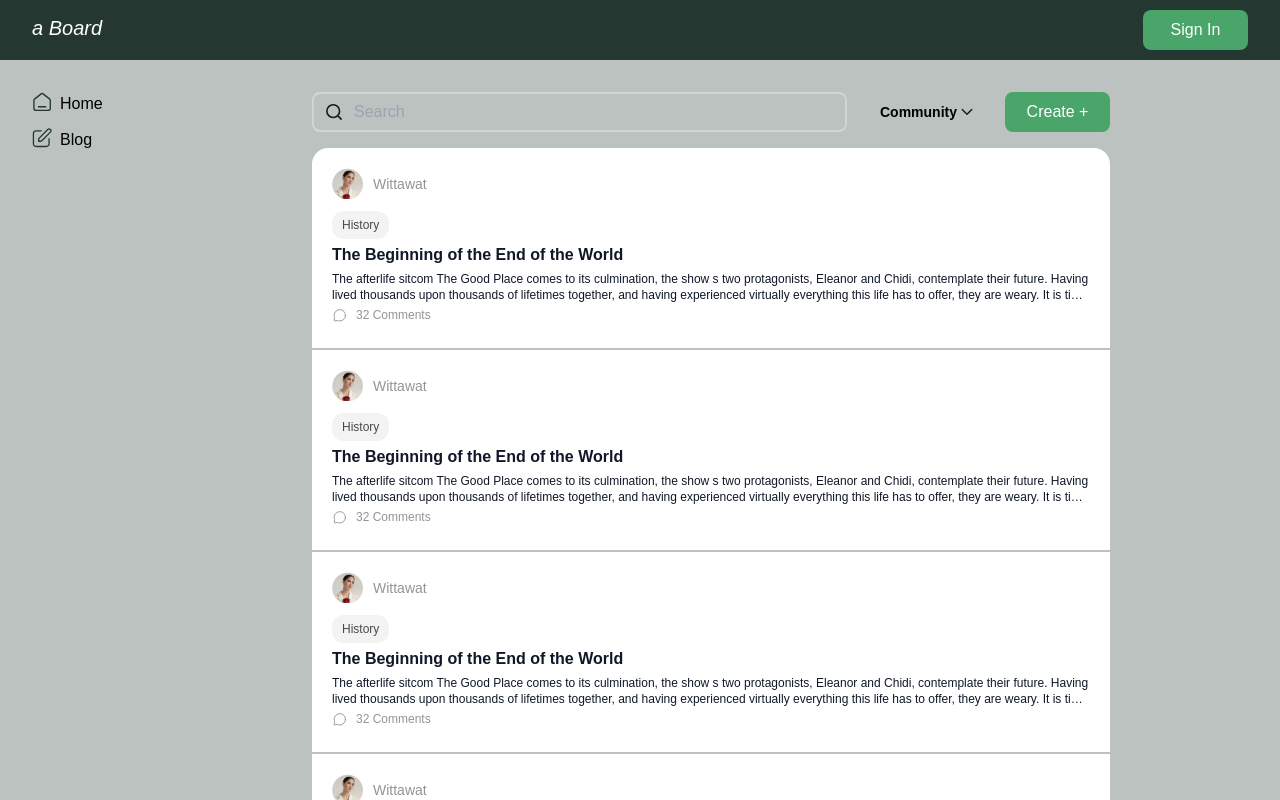
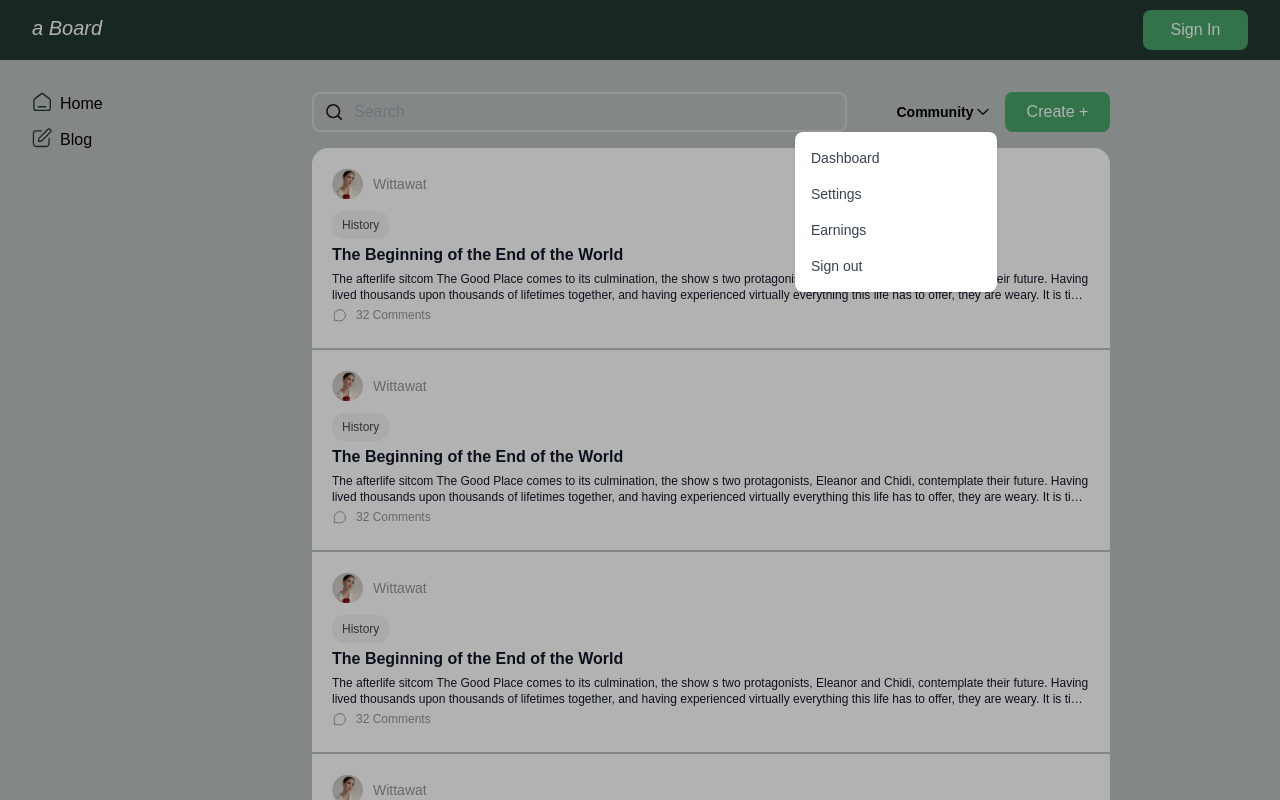
Before and after one commit to phum-athiphum/blog-website-nextjs, a Next.js app: page /homepage in a window 1280 px wide. Both pictures are taken after a click on the button "Community". Shown: the top 800 px of the page. Built offline with nearby package versions, Linux system fonts and the light colour scheme.

Commit message:
- separate dropdown in to dropdown default and dropdown in modal - add new bg-hover dropdown

```diff
--- a/app/components/Dropdown.tsx
+++ /dev/null
@@ -1,55 +0,0 @@
-import React from "react";
-import Image from "next/image";
-import DROPDOWN_ICON from "@icons/dropdown.svg";
-import GREEN_DROPDOWN_ICON from "@icons/green-dropdown.svg";
-
-
-interface DropdownProps {
-  isTransperent?: boolean;
-  mobileWidth?: string;
-  text: string
-}
-
-function Dropdown({
-  isTransperent = false,
-  mobileWidth = "w-full",
-  text
-}: DropdownProps) {
-  const dropdownStyle = isTransperent
-    ? "bg-transperent text-black font-semibold"
-    : "bg-white text-lightgreen border border-lightgreen";
-  return (
-    <div>
-      <button
-        className={`flex justify-center ${dropdownStyle} font-semibold rounded-lg text-sm px-5 py-2.5 text-center items-center ${mobileWidth} h-[40px] xl:w-full`}
-        type="button"
-      >
-        {text}
-        <Image
-          src={isTransperent ? DROPDOWN_ICON : GREEN_DROPDOWN_ICON}
-          alt="dropdown_icon"
-          className="w-[20px] h-[20px] my-auto"
-        />
-      </button>
-
-      <div className="z-10 hidden bg-white divide-y divide-gray-100 rounded-lg shadow w-44">
-        <ul className="py-2 text-sm text-gray-700">
-          <li>
-            <p className="block px-4 py-2 hover:bg-gray-100">Dashboard</p>
-          </li>
-          <li>
-            <p className="block px-4 py-2 hover:bg-gray-100 ">Settings</p>
-          </li>
-          <li>
-            <p className="block px-4 py-2 hover:bg-gray-100">Earnings</p>
-          </li>
-          <li>
-            <p className="block px-4 py-2 hover:bg-gray-100">Sign out</p>
-          </li>
-        </ul>
-      </div>
-    </div>
-  );
-}
-
-export default Dropdown;
--- /dev/null
+++ b/app/components/dropdown/Dropdown.tsx
@@ -0,0 +1,69 @@
+"use client";
+import React, { useState } from "react";
+import Image from "next/image";
+import DROPDOWN_ICON from "@icons/dropdown.svg";
+
+interface DropdownProps {
+  text: string;
+}
+
+function Dropdown({ text }: DropdownProps) {
+  const [isOpen, setIsOpen] = useState(false);
+  const dropdownStyle = "bg-transperent text-black font-semibold";
+
+  const toggleDropdown = () => {
+    setIsOpen(!isOpen);
+  };
+
+  const closeDropdown = () => {
+    setIsOpen(false);
+  };
+
+  return (
+    <div className="relative">
+      {/* Button to toggle dropdown */}
+      <button
+        className={`flex justify-center ${dropdownStyle} font-semibold rounded-lg text-sm xl:px-2.5 py-2.5 text-center items-center w-full h-[40px] xl:w-[105px]`}
+        type="button"
+        onClick={toggleDropdown}
+      >
+        {text}
+        <Image
+          src={DROPDOWN_ICON}
+          alt="dropdown_icon"
+          className="w-[20px] h-[20px] my-auto"
+        />
+      </button>
+
+      {/* Full-screen overlay */}
+      {isOpen && (
+        <div
+          className="fixed inset-0 bg-black bg-opacity-30 z-10"
+          onClick={closeDropdown}
+        />
+      )}
+
+      {/* Dropdown Menu */}
+      {isOpen && (
+        <div className="absolute right-0 z-20 bg-white divide-y divide-gray-100 rounded-lg shadow w-[202px]">
+          <ul className="py-2 text-sm text-gray-700">
+            <li>
+              <p className="block px-4 py-2 hover:bg-[#d8e9e4]">Dashboard</p>
+            </li>
+            <li>
+              <p className="block px-4 py-2 hover:bg-[#d8e9e4]">Settings</p>
+            </li>
+            <li>
+              <p className="block px-4 py-2 hover:bg-[#d8e9e4]">Earnings</p>
+            </li>
+            <li>
+              <p className="block px-4 py-2 hover:bg-[#d8e9e4]">Sign out</p>
+            </li>
+          </ul>
+        </div>
+      )}
+    </div>
+  );
+}
+
+export default Dropdown;
--- /dev/null
+++ b/app/components/dropdown/ModalDropdown.tsx
@@ -0,0 +1,67 @@
+"use client";
+import React, { useState } from "react";
+import Image from "next/image";
+import DROPDOWN_ICON from "@icons/dropdown.svg";
+import GREEN_DROPDOWN_ICON from "@icons/green-dropdown.svg";
+
+interface DropdownProps {
+  isTransperent?: boolean;
+  text: string;
+  mobileWidth?: string;
+  width?: string;
+  dropdownWidth?: string;
+  dropdownMobileWidth?: string;
+}
+
+function ModalDropdown({
+  isTransperent = false,
+  text,
+}: DropdownProps) {
+  const [isOpen, setIsOpen] = useState(false);
+  const dropdownStyle = isTransperent
+    ? "bg-transperent text-black font-semibold"
+    : "bg-white text-lightgreen border border-lightgreen";
+
+  const toggleDropdown = () => {
+    setIsOpen(!isOpen);
+  };
+
+  return (
+    <div className="relative">
+      <button
+        className={`flex justify-center ${dropdownStyle} font-semibold rounded-lg text-sm px-5 xl:px-2.5 py-2.5 text-center items-center w-full h-[40px] xl:w-[195px]`}
+        type="button"
+        onClick={toggleDropdown}
+      >
+        {text}
+        <Image
+          src={isTransperent ? DROPDOWN_ICON : GREEN_DROPDOWN_ICON}
+          alt="dropdown_icon"
+          className="w-[20px] h-[20px] my-auto"
+        />
+      </button>
+
+      {/* Dropdown Menu */}
+      {isOpen && (
+        <div className="absolute z-10 bg-white divide-y divide-gray-100 rounded-lg shadow mt-2 w-full xl:w-[195px]">
+          <ul className="py-2 text-sm text-gray-700">
+            <li>
+              <p className="block px-4 py-2 hover:bg-gray-100">Dashboard</p>
+            </li>
+            <li>
+              <p className="block px-4 py-2 hover:bg-gray-100">Settings</p>
+            </li>
+            <li>
+              <p className="block px-4 py-2 hover:bg-gray-100">Earnings</p>
+            </li>
+            <li>
+              <p className="block px-4 py-2 hover:bg-gray-100">Sign out</p>
+            </li>
+          </ul>
+        </div>
+      )}
+    </div>
+  );
+}
+
+export default ModalDropdown;
--- a/app/components/homepage/SearchSection.tsx
+++ b/app/components/homepage/SearchSection.tsx
@@ -1,7 +1,7 @@
 "use client";
 import React, { useState } from "react";
 import Image from "next/image";
-import Dropdown from "../Dropdown";
+import Dropdown from "../dropdown/Dropdown";
 import DefaultButton from "../button/DefaultButton";
 import SEARCH_ICON from "@icons/search.svg";
 import { useCreatePostModalStore } from "@/app/stores/createPostModalStore";
@@ -52,7 +52,7 @@ function SearchSection() {
       {/* Dropdown and Button */}
       {!isActiveSearchMobile && (
         <div className="flex gap-2">
-          <Dropdown isTransperent={true} mobileWidth={"105px"} text={'Community'} />
+          <Dropdown text={'Community'} />
           <div onClick={toggleModal}>
             <DefaultButton
               text="Create +"
--- a/app/components/modal/PostModal.tsx
+++ b/app/components/modal/PostModal.tsx
@@ -4,7 +4,7 @@ import Image from "next/image";
 import CLOSE_ICON from "@icons/close.svg";
 import OutlineButton from "../button/OutlineButton";
 import DefaultButton from "../button/DefaultButton";
-import Dropdown from "../Dropdown";
+import Dropdown from "../dropdown/ModalDropdown";
 import { useCreatePostModalStore } from "@/app/stores/createPostModalStore";
 
 function PostModal() {
@@ -18,12 +18,12 @@ function PostModal() {
           <Image
             src={CLOSE_ICON}
             alt="Close Icon"
-            className="w-3 h-3 cursor-pointer"
+            className="w-3 h-3 xl:w-4 xl:h-4 cursor-pointer"
             onClick={closeModal}
           />
         </div>
         <div className="my-4 w-full">
-          <Dropdown text={'Choose a community'} />
+          <Dropdown text={'Choose a community'} width={"195px"} />
         </div>
 
         <input
@@ -35,7 +35,7 @@ function PostModal() {
           className="block p-2.5 w-full text-sm text-gray-900 bg-gray-50 rounded-lg border border-gray-300 h-[234px] outline-none"
           placeholder="What on your mind ..."
         ></textarea>
-        <div className="flex flex-col xl:flex-row justify-end gap-4 my-4">
+        <div className="flex flex-col xl:flex-row justify-end gap-4 my-4 xl:my-2.5">
           <div onClick={closeModal}>
             <OutlineButton text={"Cancel"} />
           </div>
```
